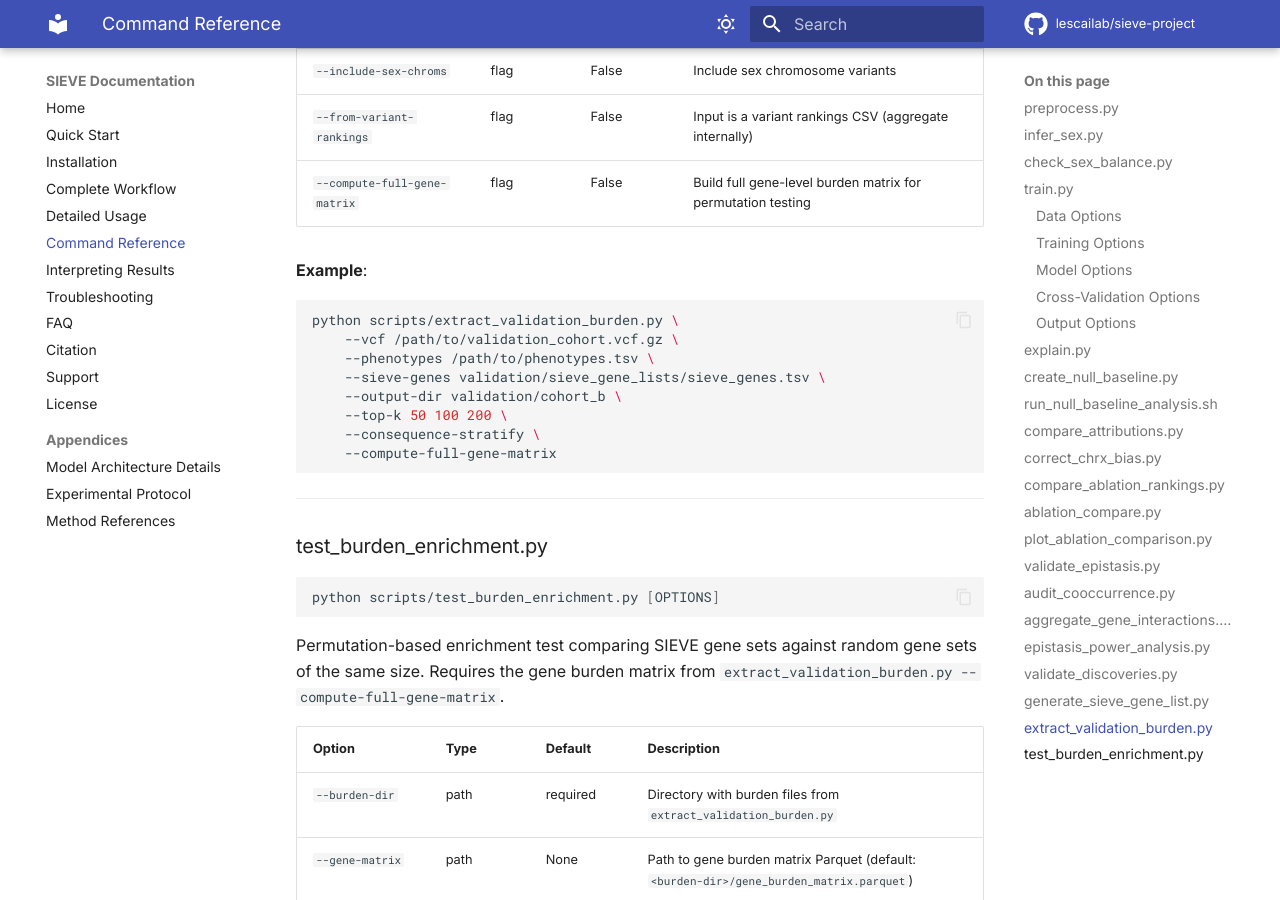
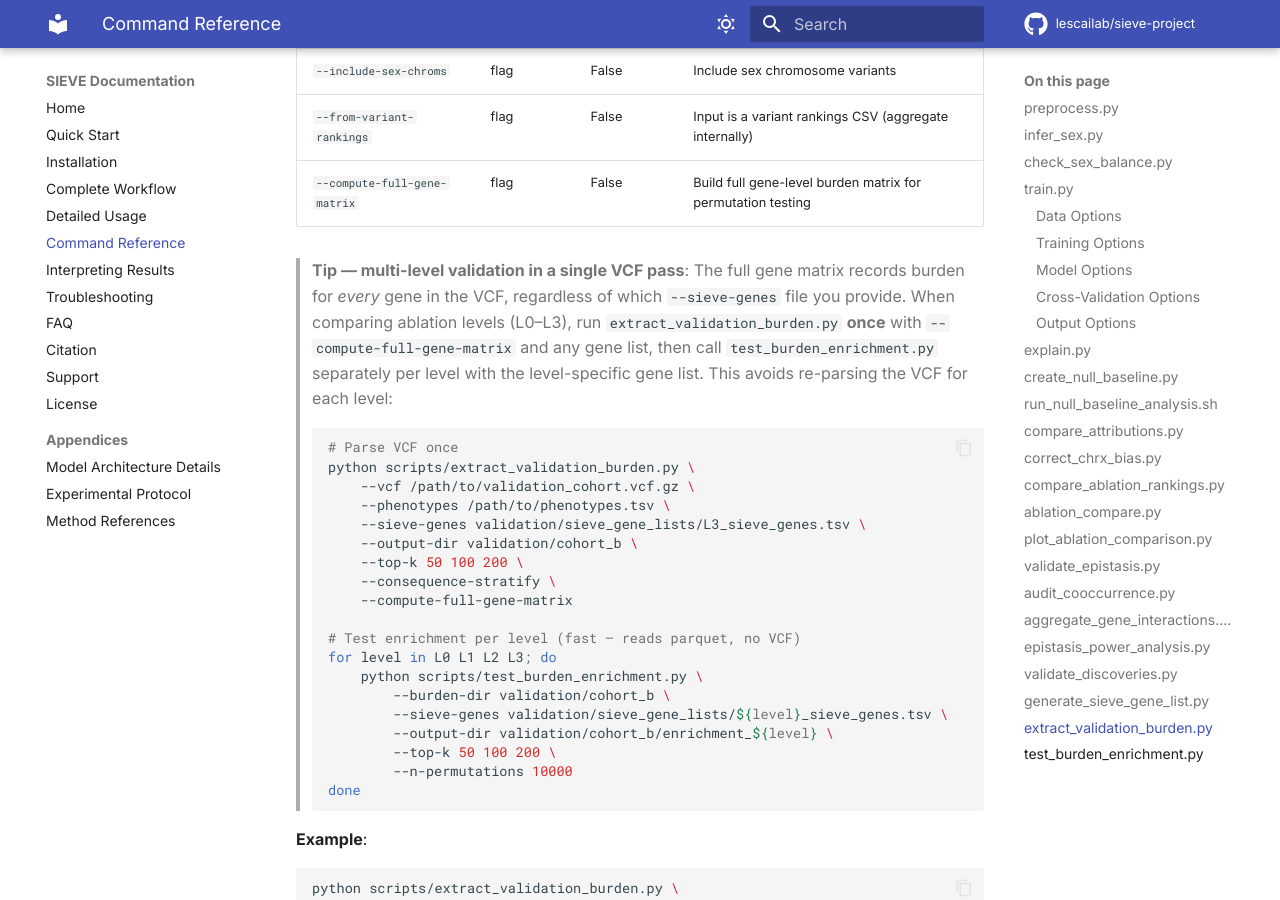
Before and after one commit to lescailab/sieve-project, an MkDocs documentation site: the page built from documentation/command-reference.md, in a window 1280 px wide and 900 px high, scrolled down 17526 px. Built offline with MkDocs 1.6.1 and Material for MkDocs 9.7.7, drawn with Linux system fonts in a browser that asks for light colours; comment, search, counter and statistics services are not loaded.

Commit message:
Add tqdm progress reporting to extract_validation_burden.py
The VCF parsing loop processes millions of records with no output
between the initial sample-matching message and the final summary.
This adds a tqdm progress bar with variants/sec rate and periodic
checkpoint logs (every 500K variants) showing genes seen, SIEVE
targets matched, and variant-sample assignments. Also adds tqdm
to pyproject.toml dependencies (was already in conda/meta.yaml).

````diff
--- a/documentation/command-reference.md
+++ b/documentation/command-reference.md
@@ -570,6 +570,35 @@
 | `--from-variant-rankings` | flag | False | Input is a variant rankings CSV (aggregate internally) |
 | `--compute-full-gene-matrix` | flag | False | Build full gene-level burden matrix for permutation testing |
 
+> **Tip — multi-level validation in a single VCF pass**: The full gene matrix records
+> burden for *every* gene in the VCF, regardless of which `--sieve-genes` file you
+> provide. When comparing ablation levels (L0–L3), run `extract_validation_burden.py`
+> **once** with `--compute-full-gene-matrix` and any gene list, then call
+> `test_burden_enrichment.py` separately per level with the level-specific gene list.
+> This avoids re-parsing the VCF for each level:
+>
+> ```bash
+> # Parse VCF once
+> python scripts/extract_validation_burden.py \
+>     --vcf /path/to/validation_cohort.vcf.gz \
+>     --phenotypes /path/to/phenotypes.tsv \
+>     --sieve-genes validation/sieve_gene_lists/L3_sieve_genes.tsv \
+>     --output-dir validation/cohort_b \
+>     --top-k 50 100 200 \
+>     --consequence-stratify \
+>     --compute-full-gene-matrix
+>
+> # Test enrichment per level (fast — reads parquet, no VCF)
+> for level in L0 L1 L2 L3; do
+>     python scripts/test_burden_enrichment.py \
+>         --burden-dir validation/cohort_b \
+>         --sieve-genes validation/sieve_gene_lists/${level}_sieve_genes.tsv \
+>         --output-dir validation/cohort_b/enrichment_${level} \
+>         --top-k 50 100 200 \
+>         --n-permutations 10000
+> done
+> ```
+
 **Example**:
 ```bash
 python scripts/extract_validation_burden.py \
--- a/pyproject.toml
+++ b/pyproject.toml
@@ -57,6 +57,7 @@
 
     # Configuration and logging
     "pyyaml>=6.0",
+    "tqdm>=4.65.0",
 
     # Data storage
     "pyarrow>=12.0.0",  # Parquet I/O for gene burden matrices
````
Also changed, not shown: documentation/complete-workflow.md (+29 -0 lines), 1 other file.
